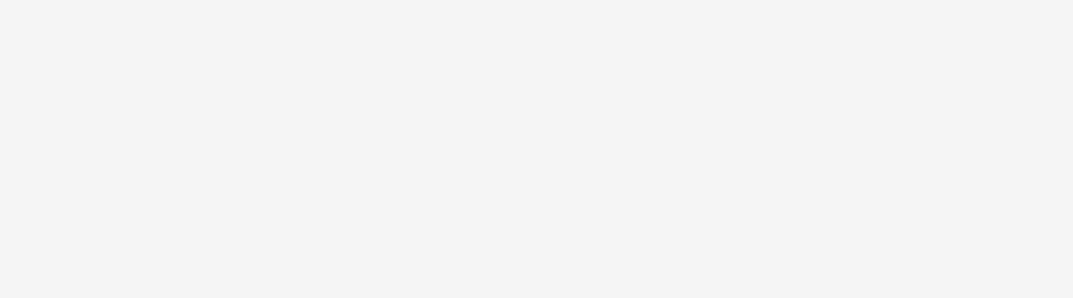
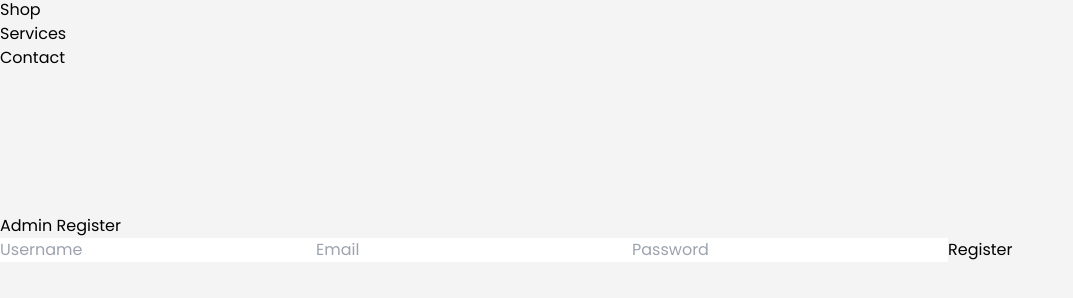
Before and after one commit to rudrapatel51/Food-web, a React (Vite) app: page /register/admin in a window 1280 px wide. Before the commit this address had no page. Shown: the part 490-788 px from the top of the page, without its empty margins (0-1073 px from the left). Built offline with nearby package versions, Linux system fonts and the light colour scheme.

Commit message:
food web authentication added and order also modify

```diff
--- a/package.json
+++ b/package.json
@@ -11,6 +11,7 @@
   },
   "dependencies": {
     "@reduxjs/toolkit": "^2.2.7",
+    "axios": "^1.7.8",
     "lucide-react": "^0.453.0",
     "react": "^18.3.1",
     "react-dom": "^18.3.1",
--- a/src/App.jsx
+++ b/src/App.jsx
@@ -6,6 +6,8 @@ import ReactDOM from "react-dom/client";
 import Home from './pages/Home';
 import Layout from './layout/Layout';
 import Orders from './Components/cartComponent/Orders';
+import Login from './adminAuth/Login';
+import Register from './adminAuth/Register';
 
 
 
@@ -18,6 +20,8 @@ const App = () => {
           <Route path="/" element={<Layout />}>
             <Route index element={<Home />} />
             <Route path="Shop" element={<Shop />} />
+            <Route path="/register/admin" element={<Register />} />
+            <Route path="/login/admin" element={<Login />} />
             <Route path="/admin/order" element={<Orders />} />
           </Route>
         </Routes>
--- a/src/Components/cartComponent/Orders.jsx
+++ b/src/Components/cartComponent/Orders.jsx
@@ -1,5 +1,6 @@
 import React, { useState, useEffect } from 'react';
 import { ChevronLeft, ChevronRight, RefreshCw, ChevronDown, Eye, Package } from 'lucide-react';
+import API from '../../api/api';
 
 const Orders = () => {
   const [orders, setOrders] = useState([]);
@@ -20,16 +21,15 @@ const Orders = () => {
     { value: 'delivered', label: 'Delivered' },
     { value: 'cancelled', label: 'Cancelled' }
   ];
-
   const fetchOrders = async () => {
     try {
       setLoading(true);
-      const response = await fetch(
-        `http://localhost:3000/api/admin/orders?page=${page}&status=${status}`
-      );
-      const data = await response.json();
-      setOrders(data.orders);
-      setTotalPages(data.totalPages);
+      const response = await API.get(`/admin/orders`, {
+        params: { page, status },
+      });
+      const { orders, totalPages } = response.data;
+      setOrders(orders);
+      setTotalPages(totalPages);
     } catch (error) {
       console.error('Error fetching orders:', error);
     } finally {
@@ -40,15 +40,9 @@ const Orders = () => {
   const updateOrderStatus = async (orderId, newStatus) => {
     try {
       setUpdateLoading(orderId);
-      await fetch(`http://localhost:3000/api/admin/orders/${orderId}/status`, {
-        method: 'PUT',
-        headers: {
-          'Content-Type': 'application/json',
-        },
-        body: JSON.stringify({
-          status: newStatus,
-          note: `Status updated to ${newStatus} by admin`
-        })
+      await API.put(`/admin/orders/${orderId}/status`, {
+        status: newStatus,
+        note: `Status updated to ${newStatus} by admin`,
       });
       await fetchOrders();
     } catch (error) {
--- /dev/null
+++ b/src/adminAuth/Login.jsx
@@ -0,0 +1,64 @@
+import React, { useState } from 'react';
+import { useNavigate } from 'react-router-dom';
+import API from '../api/api';
+
+const Login = () => {
+  const [formData, setFormData] = useState({ email: '', password: '' });
+  const [message, setMessage] = useState('');
+  const [error, setError] = useState('');
+  const navigate = useNavigate();
+
+  const handleChange = (e) => {
+    const { name, value } = e.target;
+    setFormData({ ...formData, [name]: value });
+  };
+
+  const handleSubmit = async (e) => {
+    e.preventDefault();
+    try {
+      const response = await API.post('admin/auth/login', formData);
+      localStorage.setItem('adminTokenOrder', response.data.token);
+      setMessage('Login successful!');
+      setError('');
+      navigate('/admin/order');
+    } catch (err) {
+      setMessage('');
+      setError(err.response?.data?.message || 'Login failed');
+    }
+  };
+
+  return (
+    <div className="login-container">
+        <br/>
+        <br/>
+        <br/>
+        <br/>
+        <br/>
+        <br/>
+      <h2>Admin Login</h2>
+      {message && <p className="success">{message}</p>}
+      {error && <p className="error">{error}</p>}
+      <form onSubmit={handleSubmit}>
+        <input
+          type="email"
+          name="email"
+          placeholder="Email"
+          value={formData.email}
+          onChange={handleChange}
+          required
+        />
+        <input
+          type="password"
+          name="password"
+          placeholder="Password"
+          value={formData.password}
+          onChange={handleChange}
+          required
+        />
+        <button type="submit">Login</button>
+      </form>
+    </div>
+  );
+};
+
+export default Login;
--- /dev/null
+++ b/src/adminAuth/Register.jsx
@@ -0,0 +1,68 @@
+import React, { useState } from 'react';
+import API from '../api/api';
+
+const Register = () => {
+  const [formData, setFormData] = useState({ username: '', email: '', password: '' });
+  const [message, setMessage] = useState('');
+  const [error, setError] = useState('');
+
+  const handleChange = (e) => {
+    const { name, value } = e.target;
+    setFormData({ ...formData, [name]: value });
+  };
+
+  const handleSubmit = async (e) => {
+    e.preventDefault();
+    try {
+      const response = await API.post('admin/auth/register', formData);
+      setMessage(response.data.message);
+      setError('');
+    } catch (err) {
+      setMessage('');
+      setError(err.response?.data?.message || 'Registration failed');
+    }
+  };
+
+  return (
+    <div className="register-container">
+        <br/>
+        <br/>
+        <br/>
+        <br/>
+        <br/>
+        <br/>
+      <h2>Admin Register</h2>
+      {message && <p className="success">{message}</p>}
+      {error && <p className="error">{error}</p>}
+      <form onSubmit={handleSubmit}>
+        <input
+          type="text"
+          name="username"
+          placeholder="Username"
+          value={formData.username}
+          onChange={handleChange}
+          required
+        />
+        <input
+          type="email"
+          name="email"
+          placeholder="Email"
+          value={formData.email}
+          onChange={handleChange}
+          required
+        />
+        <input
+          type="password"
+          name="password"
+          placeholder="Password"
+          value={formData.password}
+          onChange={handleChange}
+          required
+        />
+        <button type="submit">Register</button>
+      </form>
+    </div>
+  );
+};
+
+export default Register;
--- /dev/null
+++ b/src/api/api.js
@@ -0,0 +1,15 @@
+import axios from 'axios';
+
+const API = axios.create({
+  baseURL: 'http://localhost:3000/api/',
+});
+
+API.interceptors.request.use((req) => {
+  const token = localStorage.getItem('adminTokenOrder');
+  if (token) {
+    req.headers.Authorization = `Bearer ${token}`;
+  }
+  return req;
+});
+
+export default API;
```
Also changed, not shown: 1 other file (tests, documents, lock files or other folders).
